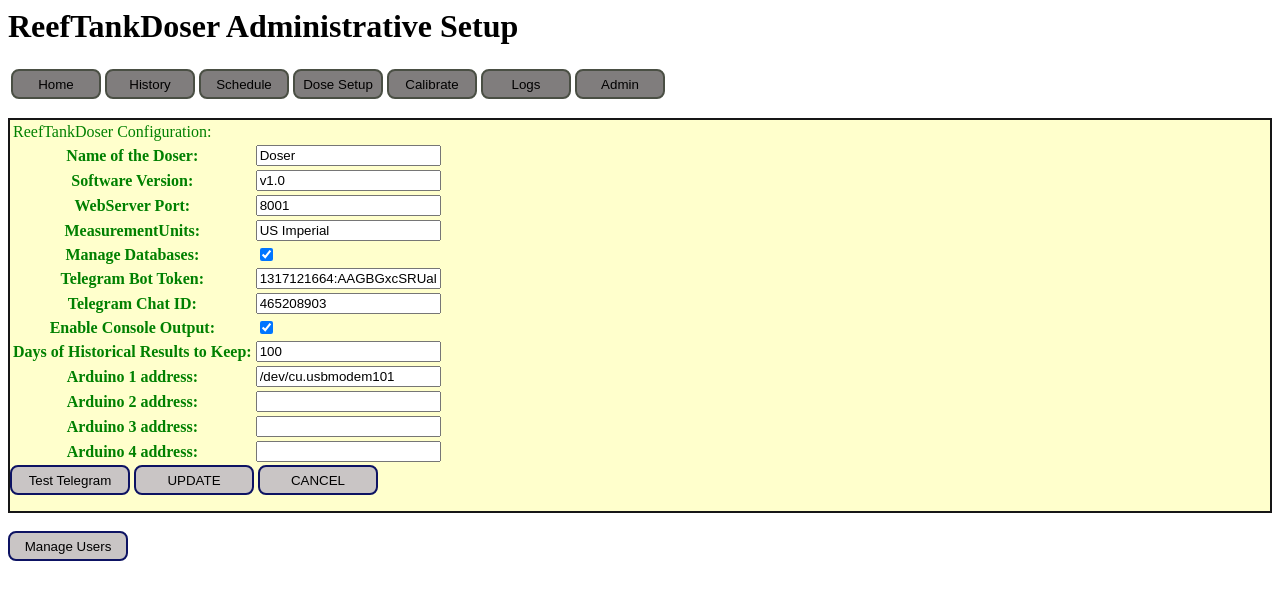
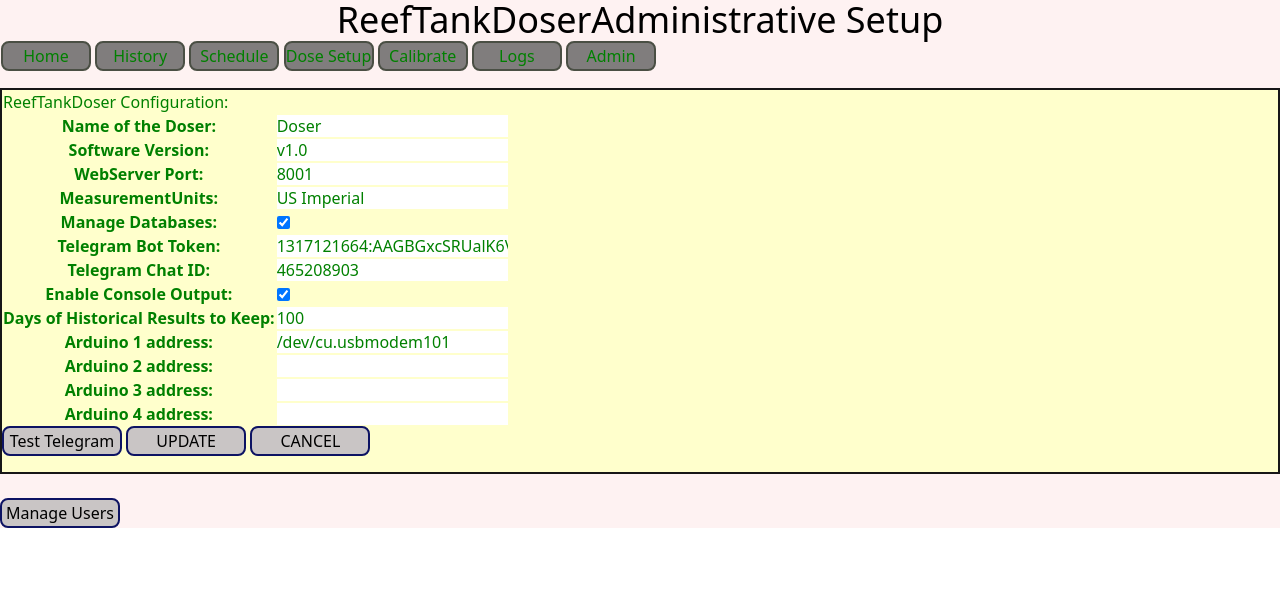
Before and after one commit to catweazle0172/ReefTankDoser, a Django app: page /doser/admin/1 in a window 1280 px wide. Shown: the top 600 px of the page. Run offline with Django 3.2, Linux system fonts and the light colour scheme; a user stored in the database is signed in; data comes from the database, SQL or seed files in the repository; both versions use the stored data as it was after the commit.

Commit message:
Eerste stap design

```diff
--- a/Doser/templates/doser/base.html
+++ b/Doser/templates/doser/base.html
@@ -3,11 +3,14 @@
 	<head>
 		<title>ReefTankDoser {{pageName}}</title>
 		<link rel="stylesheet" type="text/css" href="{% static 'doser/style.css' %}" />
+		<link href="https://unpkg.com/tailwindcss@^2/dist/tailwind.min.css" rel="stylesheet">
 	<body>
-		<h1>ReefTankDoser {{pageName}}</h1>
+		<div class="bg-red-50">
+		<h1 class="text-4xl bold text-center">ReefTankDoser{{pageName}}</h1>
 		{% include 'doser/navigate.html' %}
 		{% include 'doser/messages.html' %}
 		{% block content %}
 		{% endblock %}
+	</div>
 	</body>
 </html>
```
Also changed, not shown: README.md (added), db.sqlite3, 1 other file.
